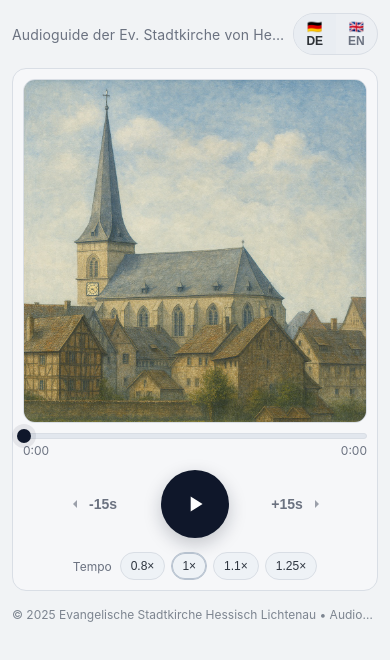
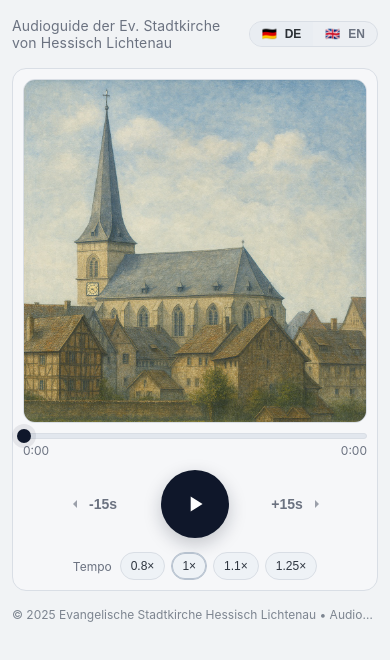
Before and after one commit to kirche-heli/audioguide, a plain HTML site: page index.html in a window 390 px wide. Drawn offline with Linux system fonts and the light colour scheme.

Commit message:
Add files via upload

```diff
--- a/index.html
+++ b/index.html
@@ -23,19 +23,27 @@
 
     /* ===== KOMPAKTER TOP-BAR (48px) ===== */
     .topbar{
-      height:48px; display:flex; align-items:center; justify-content:space-between; gap:8px;
+      min-height:48px; display:flex; align-items:center; justify-content:space-between; gap:8px;
     }
     .title{
       font-size:14px; font-weight:400; color:var(--muted); letter-spacing:.01em;
-      white-space:nowrap; overflow:hidden; text-overflow:ellipsis; max-width:70vw;
+      /* statt Ellipsis: bis zu 2 harmonische Zeilen */
+      white-space:normal; overflow:hidden;
+      display:-webkit-box; -webkit-line-clamp:2; -webkit-box-orient:vertical;
+      text-wrap:balance;
+      margin-right:8px;
     }
     .lang{
       display:inline-flex; border:1px solid var(--line); background:var(--pill);
-      border-radius:999px; overflow:hidden;
+      border-radius:999px; overflow:hidden; flex-shrink:0;
     }
     .lang button{
-      border:0; background:transparent; color:var(--muted); font-weight:600;
-      font-size:12px; padding:6px 10px; display:flex; align-items:center; gap:6px; cursor:pointer;
+      border:0; background:transparent; color:var(--muted);
+      font-weight:600; font-size:12px; padding:6px 12px;
+      display:inline-flex; align-items:center; gap:8px; cursor:pointer;
+      line-height:1; /* Flag & Text exakt auf einer Linie */
+      white-space:nowrap; /* kein Umbruch im Button */
+      vertical-align:middle;
     }
     .lang button.active{color:var(--fg); background:#e9edf2}
 
@@ -59,7 +67,7 @@
     .thumb{position:absolute;top:50%;transform:translate(-50%,-50%);width:14px;height:14px;border-radius:50%;background:var(--accent);box-shadow:0 0 0 5px rgba(15,23,42,.08)}
     .times{display:flex;justify-content:space-between;font-size:12px;color:var(--muted)}
 
-    /* Controls kompakter, Mitte groß */
+    /* Controls kompakt */
     .controls{display:grid;grid-template-columns:1fr auto 1fr;align-items:center;margin-top:2px}
     .skip{
       justify-self:center; display:inline-flex; align-items:center; gap:6px;
@@ -72,7 +80,7 @@
     }
     .play svg{width:26px;height:26px; fill:#fff}
 
-    /* Tempo: Pill-Gruppe; ultrakompakt auf XS als Dropdown */
+    /* Tempo */
     .speed{display:flex; align-items:center; gap:8px; flex-wrap:wrap; justify-content:center; margin-top:4px}
     .speed .label{font-size:12px; color:var(--muted)}
     .speed .group{display:inline-flex; gap:6px; flex-wrap:wrap}
@@ -82,7 +90,7 @@
 
     footer{color:#7d8590;text-align:center;font-size:12px;margin-top:6px;white-space:nowrap;overflow:hidden;text-overflow:ellipsis}
 
-    /* XS-Optimierung: wenn Bildschirm sehr schmal, Tempo als Dropdown anzeigen */
+    /* XS-Optimierung */
     @media (max-width:360px){
       .speed .group{display:none}
       .speed select{display:inline-block;border:1px solid var(--line);background:#eef2f6;color:#2f3640;padding:6px 10px;border-radius:999px;font-size:12px}
@@ -96,8 +104,8 @@
     <div class="topbar">
       <div class="title">Audioguide der Ev. Stadtkirche von Hessisch Lichtenau</div>
       <div class="lang" aria-label="Sprache / Language">
-        <button id="btn-de" class="active">🇩🇪 DE</button>
-        <button id="btn-en">🇬🇧 EN</button>
+        <button id="btn-de" class="active"><span>🇩🇪</span><span>DE</span></button>
+        <button id="btn-en"><span>🇬🇧</span><span>EN</span></button>
       </div>
     </div>
 
@@ -201,13 +209,8 @@
       window.addEventListener("mouseup",()=>seeking=false);
       window.addEventListener("touchend",()=>seeking=false);
 
-      // Tempo Buttons + Dropdown synchron halten
-      function setRate(r){
-        const rate=Math.max(0.8,parseFloat(r)||1);
-        audio.playbackRate=rate;
-        speedBtns.forEach(b=>b.classList.toggle("active",parseFloat(b.dataset.rate)===rate));
-        if(speedSelect) speedSelect.value=String(rate);
-      }
+      // Geschwindigkeit (Buttons & Dropdown synchron)
+      function setRate(r){const rate=Math.max(0.8,parseFloat(r)||1);audio.playbackRate=rate;speedBtns.forEach(b=>b.classList.toggle("active",parseFloat(b.dataset.rate)===rate));if(speedSelect) speedSelect.value=String(rate);}
       speedBtns.forEach(b=> b.onclick=()=> setRate(b.dataset.rate) );
       if(speedSelect){ speedSelect.onchange=()=> setRate(speedSelect.value); }
     })();
```
